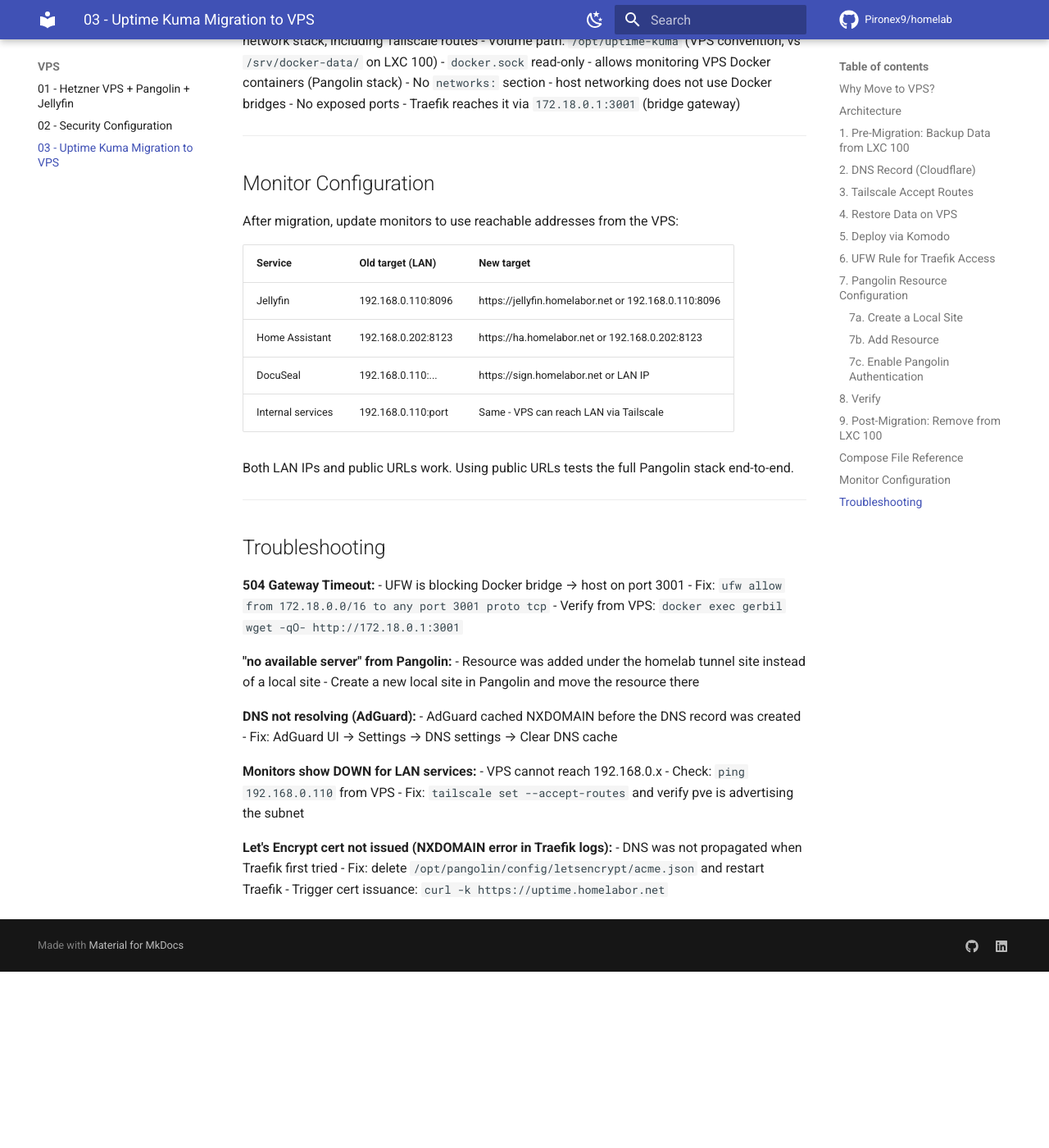
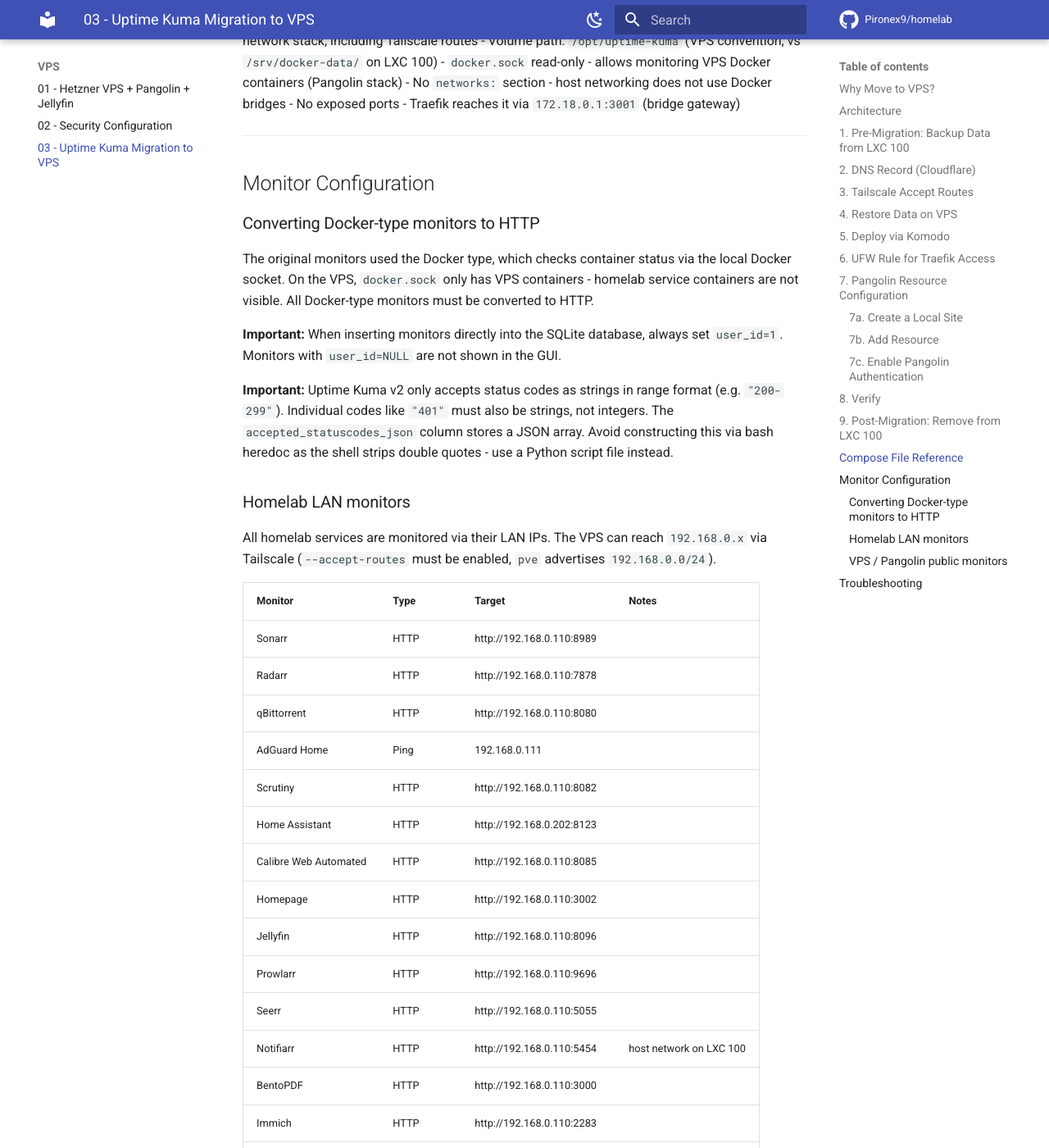
Before and after one commit to Pironex9/homelab, an MkDocs documentation site: the page built from docs/vps/03_Uptime_Kuma_VPS_Migration.md, in a window 1280 px wide and 1400 px high, scrolled down 4727 px. Shown: the whole window at 82% size. Built offline with MkDocs 1.6.1 and Material for MkDocs 9.7.7, drawn with Linux system fonts in a browser that asks for light colours; comment, search, counter and statistics services are not loaded; before the commit the page ends 5912 px from its top, so only the background shows below that; some of the changed text lies outside the part shown.

Commit message:
Document monitor configuration: LAN HTTP monitors, VPS public monitors, gotchas

```diff
--- a/docs/vps/03_Uptime_Kuma_VPS_Migration.md
+++ b/docs/vps/03_Uptime_Kuma_VPS_Migration.md
@@ -210,16 +210,55 @@
 
 ## Monitor Configuration
 
-After migration, update monitors to use reachable addresses from the VPS:
+### Converting Docker-type monitors to HTTP
 
-| Service | Old target (LAN) | New target |
-|---------|-----------------|------------|
-| Jellyfin | 192.168.0.110:8096 | https://jellyfin.homelabor.net or 192.168.0.110:8096 |
-| Home Assistant | 192.168.0.202:8123 | https://ha.homelabor.net or 192.168.0.202:8123 |
-| DocuSeal | 192.168.0.110:... | https://sign.homelabor.net or LAN IP |
-| Internal services | 192.168.0.110:port | Same - VPS can reach LAN via Tailscale |
+The original monitors used the Docker type, which checks container status via the local Docker socket. On the VPS, `docker.sock` only has VPS containers - homelab service containers are not visible. All Docker-type monitors must be converted to HTTP.
 
-Both LAN IPs and public URLs work. Using public URLs tests the full Pangolin stack end-to-end.
+**Important:** When inserting monitors directly into the SQLite database, always set `user_id=1`. Monitors with `user_id=NULL` are not shown in the GUI.
+
+**Important:** Uptime Kuma v2 only accepts status codes as strings in range format (e.g. `"200-299"`). Individual codes like `"401"` must also be strings, not integers. The `accepted_statuscodes_json` column stores a JSON array. Avoid constructing this via bash heredoc as the shell strips double quotes - use a Python script file instead.
+
+### Homelab LAN monitors
+
+All homelab services are monitored via their LAN IPs. The VPS can reach `192.168.0.x` via Tailscale (`--accept-routes` must be enabled, `pve` advertises `192.168.0.0/24`).
+
+| Monitor | Type | Target | Notes |
+|---------|------|--------|-------|
+| Sonarr | HTTP | http://192.168.0.110:8989 | |
+| Radarr | HTTP | http://192.168.0.110:7878 | |
+| qBittorrent | HTTP | http://192.168.0.110:8080 | |
+| AdGuard Home | Ping | 192.168.0.111 | |
+| Scrutiny | HTTP | http://192.168.0.110:8082 | |
+| Home Assistant | HTTP | http://192.168.0.202:8123 | |
+| Calibre Web Automated | HTTP | http://192.168.0.110:8085 | |
+| Homepage | HTTP | http://192.168.0.110:3002 | |
+| Jellyfin | HTTP | http://192.168.0.110:8096 | |
+| Prowlarr | HTTP | http://192.168.0.110:9696 | |
+| Seerr | HTTP | http://192.168.0.110:5055 | |
+| Notifiarr | HTTP | http://192.168.0.110:5454 | host network on LXC 100 |
+| BentoPDF | HTTP | http://192.168.0.110:3000 | |
+| Immich | HTTP | http://192.168.0.110:2283 | |
+| Syncthing | HTTP | http://192.168.0.110:8384 | |
+| NetData | HTTP | http://192.168.0.109:19999 | on Proxmox host |
+| DocuSeal | HTTP | http://192.168.0.110:3003 | |
+| Form | HTTP | http://192.168.0.110:3004 | |
+
+### VPS / Pangolin public monitors
+
+These test the full external path: Cloudflare DNS → VPS → Traefik → Badger → backend tunnel → homelab service.
+
+Services behind Badger auth return 401 when no session is active - this is expected and means the stack is healthy. Accepted codes: `["200-299", "401"]`.
+
+| Monitor | Type | Target | Notes |
+|---------|------|--------|-------|
+| Pangolin | HTTP | https://pangolin.homelabor.net | Badger auth, returns 401 |
+| Jellyfin (public) | HTTP | https://jellyfin.homelabor.net | Tests full tunnel path |
+| Home Assistant (public) | HTTP | https://ha.homelabor.net | Tests full tunnel path |
+| DocuSeal (public) | HTTP | https://sign.homelabor.net | Tests full tunnel path |
+| Form (public) | HTTP | https://form.homelabor.net | Tests full tunnel path |
+| Uptime Kuma (public) | HTTP | https://uptime.homelabor.net | Self-monitoring via Pangolin |
+
+**Gerbil and Traefik are not monitored separately.** Gerbil only exposes UDP ports (WireGuard) - no HTTP endpoint. Traefik is a router, not a service. If either goes down, all VPS public monitors fail simultaneously, which serves as the alert.
 
 ---
 
```
